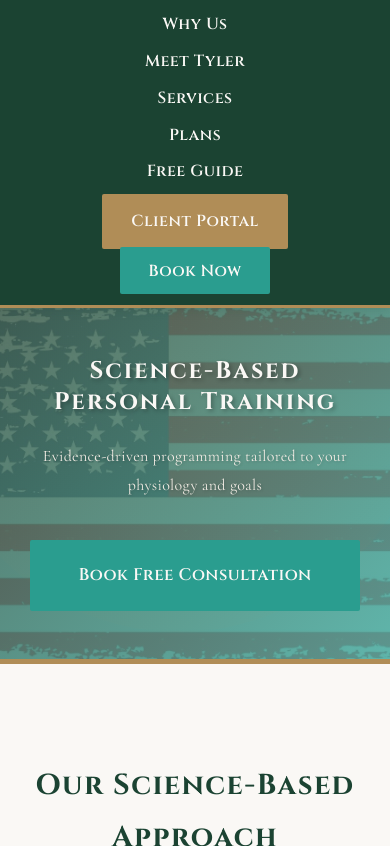
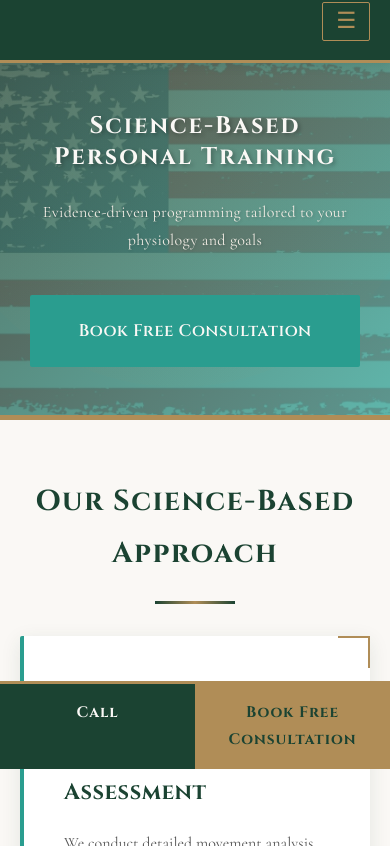
Before and after one commit to functionallyfitness-arch/functionally-fitness, a plain HTML site: page index.html in a window 390 px wide. Shown: the part 75-921 px from the top of the page. Drawn offline with nearby package versions, Linux system fonts and the light colour scheme.

Commit message:
Mobile pass: hamburger menu, larger tap targets, tighter mobile spacing, sticky call/book bar on phones

```diff
--- a/index.html
+++ b/index.html
@@ -1038,6 +1038,113 @@
                 grid-template-columns: 1fr;
             }
         }
+        /* Mobile pass: menu button, tap targets, call bar */
+        .nav-toggle {
+            display: none;
+            background: none;
+            border: 1px solid var(--accent-color);
+            border-radius: 2px;
+            color: var(--accent-color);
+            font-size: 1.4rem;
+            line-height: 1;
+            padding: 0.45rem 0.8rem;
+            cursor: pointer;
+        }
+
+        .mobile-cta-bar {
+            display: none;
+        }
+
+        .btn {
+            min-height: 48px;
+            align-items: center;
+            justify-content: center;
+        }
+
+        a.btn {
+            display: inline-flex;
+        }
+
+        @media (max-width: 768px) {
+            .header .container {
+                flex-direction: row;
+                flex-wrap: wrap;
+                gap: 0.5rem;
+            }
+
+            .nav-toggle {
+                display: block;
+                margin-left: auto;
+            }
+
+            .nav {
+                display: none;
+                width: 100%;
+            }
+
+            .nav.open {
+                display: block;
+            }
+
+            .nav ul {
+                flex-direction: column;
+                align-items: stretch;
+                gap: 0;
+                font-size: 1rem;
+            }
+
+            .nav ul li a {
+                display: block;
+                padding: 0.7rem 0.25rem;
+            }
+
+            .methodology-section,
+            .expertise-section,
+            .coach-section,
+            .options-section,
+            .plans-section,
+            .portal-section,
+            .contact-section,
+            .leadmagnet-section {
+                padding: 3.5rem 0;
+            }
+
+            .mobile-cta-bar {
+                display: flex;
+                position: fixed;
+                left: 0;
+                right: 0;
+                bottom: 0;
+                z-index: 200;
+                background: var(--primary-color);
+                border-top: 3px solid var(--accent-color);
+            }
+
+            .mobile-cta-bar a {
+                flex: 1;
+                text-align: center;
+                padding: 0.95rem 0.5rem;
+                font-family: 'Cinzel', serif;
+                font-weight: 700;
+                font-size: 0.95rem;
+                letter-spacing: 1px;
+                text-decoration: none;
+            }
+
+            .mobile-cta-call {
+                color: var(--text-light);
+            }
+
+            .mobile-cta-book {
+                background: var(--accent-color);
+                color: var(--primary-color);
+            }
+
+            body {
+                padding-bottom: 57px;
+            }
+        }
+
     </style>
 </head>
 <body>
@@ -1048,7 +1155,8 @@
                 <img src="images/logo.png" alt="Functionally Fitness Logo" class="logo">
                 <span class="business-name">Functionally Fitness</span>
             </div>
-            <nav class="nav">
+            <button class="nav-toggle" id="navToggle" aria-label="Open menu" aria-expanded="false">&#9776;</button>
+            <nav class="nav" id="mainNav">
                 <ul>
                     <li><a href="#why">Why Us</a></li>
                     <li><a href="#coach">Meet Tyler</a></li>
@@ -1355,5 +1463,30 @@
             </div>
         </div>
     </footer>
+
+    <!-- Mobile call bar: phones only -->
+    <div class="mobile-cta-bar">
+        <a href="tel:7199632122" class="mobile-cta-call">Call</a>
+        <a href="https://calendar.app.google/uceB14mhh3rDk57X7" class="mobile-cta-book">Book Free Consultation</a>
+    </div>
+
+    <script>
+        (function () {
+            var toggle = document.getElementById('navToggle');
+            var nav = document.getElementById('mainNav');
+            if (!toggle || !nav) return;
+            toggle.addEventListener('click', function () {
+                var open = nav.classList.toggle('open');
+                toggle.setAttribute('aria-expanded', open ? 'true' : 'false');
+                toggle.setAttribute('aria-label', open ? 'Close menu' : 'Open menu');
+            });
+            nav.addEventListener('click', function (e) {
+                if (e.target.tagName === 'A') {
+                    nav.classList.remove('open');
+                    toggle.setAttribute('aria-expanded', 'false');
+                }
+            });
+        })();
+    </script>
 </body>
 </html>
```
